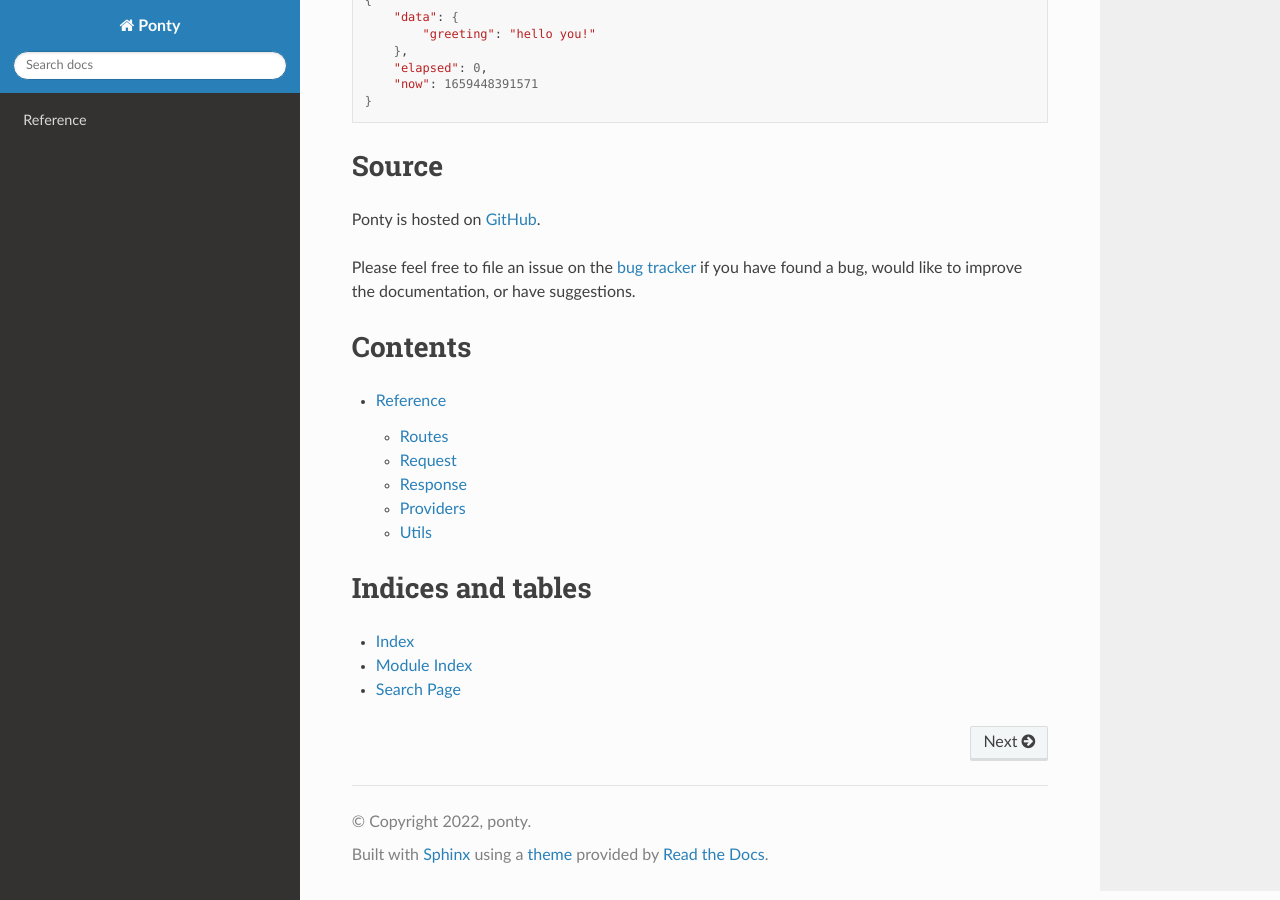
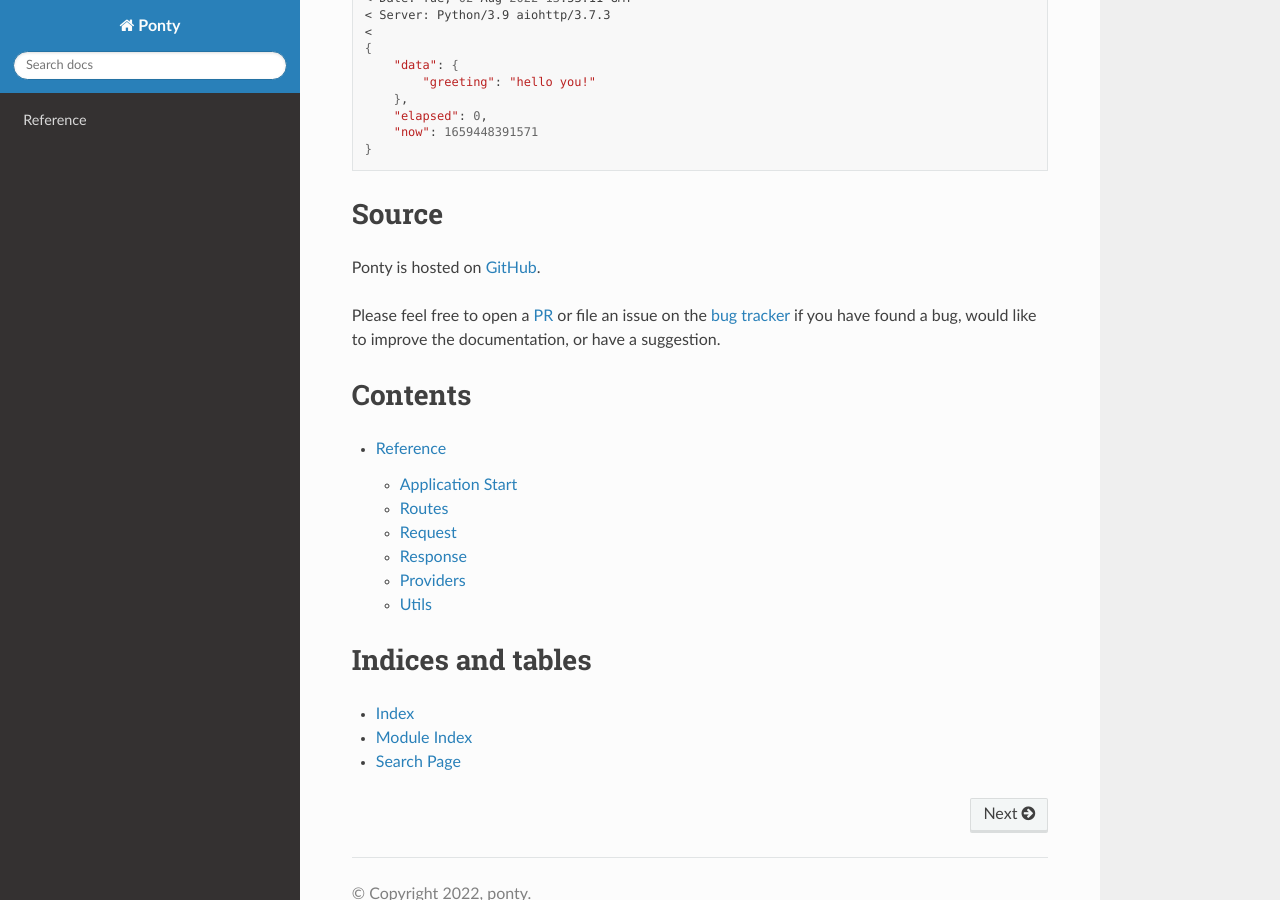
Before and after one commit to csira/ponty, a Sphinx documentation site: the page built from docs/source/index.rst, in a window 1280 px wide and 900 px high, scrolled down 1192 px. Built offline with Sphinx 7.4.7 and the Read the Docs theme 2.0.0, drawn with Linux system fonts in a browser that asks for light colours; some of the changed text lies outside the part shown.

```diff
--- a/docs/source/index.rst
+++ b/docs/source/index.rst
@@ -84,10 +86,12 @@ Source
 
 Ponty is hosted on GitHub_.
 
-Please feel free to file an issue on the
-`bug tracker <https://github.com/csira/ponty/issues>`_
+Please feel free to open a
+`PR <https://github.com/csira/ponty/pulls>`__
+or file an issue on the
+`bug tracker <https://github.com/csira/ponty/issues>`__
 if you have found a bug, would like to improve the documentation,
-or have suggestions.
+or have a suggestion.
 
 
 Contents
```
Also changed, not shown: other parts of docs/source/index.rst (+2 -0 lines), docs/source/reference.rst (+37 -8 lines), 2 other files.
